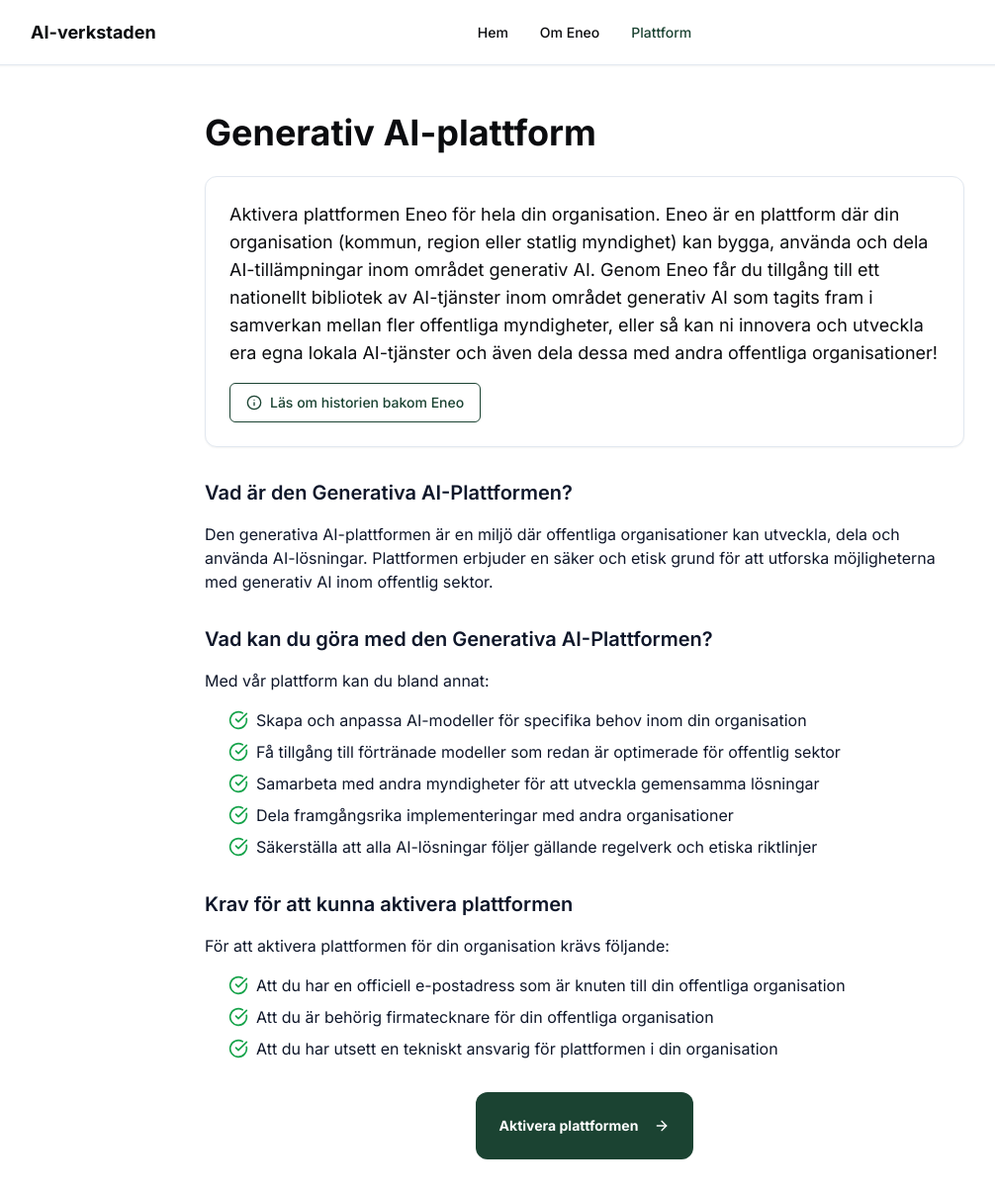
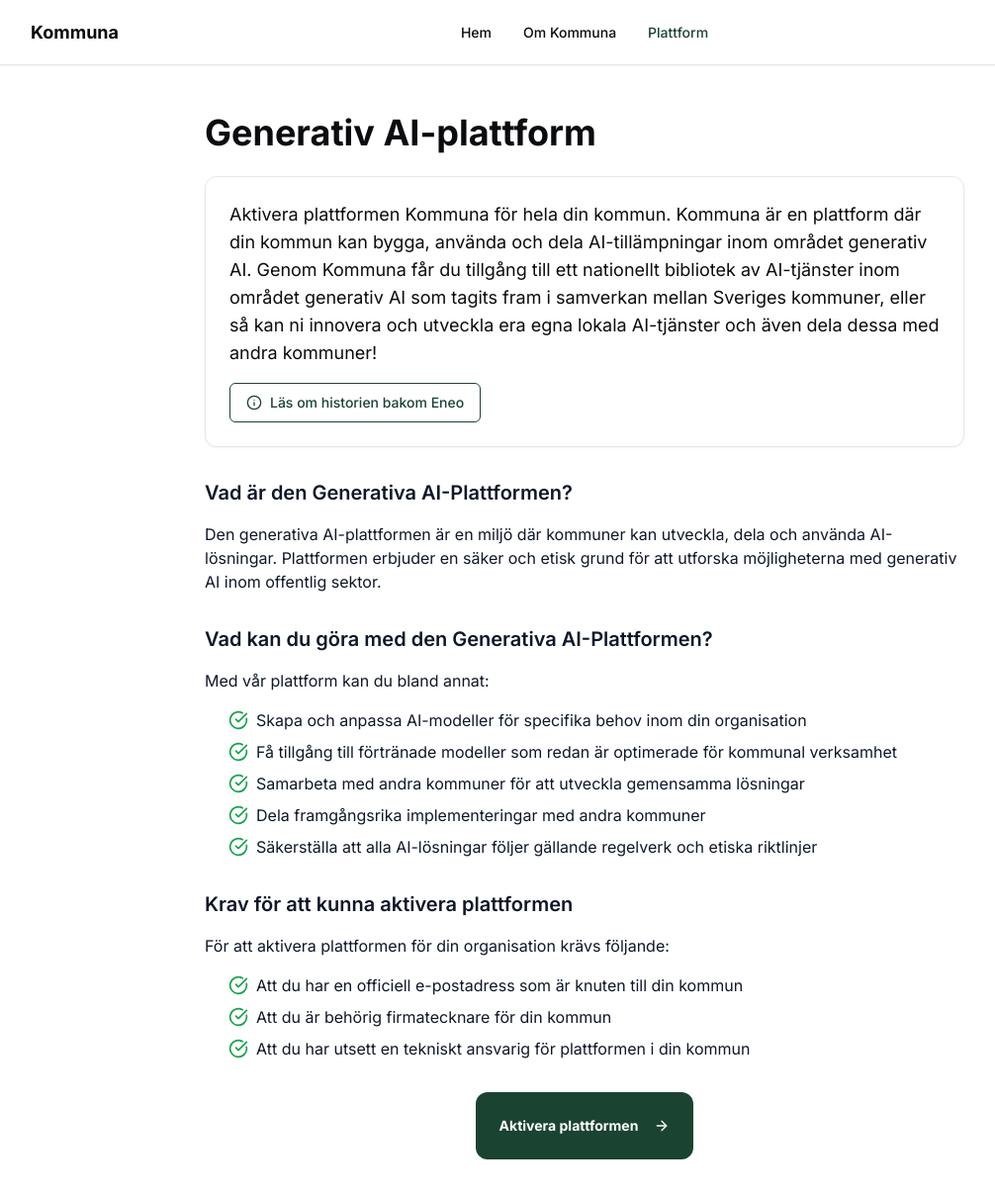
Before and after one commit to CCimen/aiverkstad-website-ki, a Next.js app: page /platform in a window 1280 px wide. Shown: the top 1210 px of the page at 99% size, without its empty margins (49-1055 px from the left). Built offline with nearby package versions, Linux system fonts and the light colour scheme.

Commit message:
"Rebrand to Kommuna"

```diff
--- a/app/activate/page.tsx
+++ b/app/activate/page.tsx
@@ -119,7 +119,7 @@ export default function ActivatePage() {
       <footer className="container px-4 py-6 md:py-10 border-t border-nordic-cloud mt-6 md:mt-10">
         <div className="max-w-[960px] mx-auto">
           <div className="text-center">
-            <p className="text-nordic-steel text-xs md:text-base">©2024 AI-verkstaden. Alla rättigheter förbehållna.</p>
+            <p className="text-nordic-steel text-xs md:text-base">©2024 Kommuna. Alla rättigheter förbehållna.</p>
           </div>
         </div>
       </footer>
--- a/app/agreement/page.tsx
+++ b/app/agreement/page.tsx
@@ -94,7 +94,7 @@ export default function AgreementPage() {
             </Link>
           </div>
           <div className="text-center">
-            <p className="text-[#475569] text-base">©2024 AI-verkstaden. Alla rättigheter förbehållna.</p>
+            <p className="text-[#475569] text-base">©2024 Kommuna. Alla rättigheter förbehållna.</p>
           </div>
         </div>
       </footer>
--- a/app/confirmation/page.tsx
+++ b/app/confirmation/page.tsx
@@ -50,7 +50,7 @@ function ConfirmationContent() {
                 {isNewTenant ? 'Aktivering genomförd!' : 'Välkommen tillbaka!'}
               </h1>
               <p className="text-base md:text-lg text-nordic-steel">
-                {orgName} har nu tillgång till Eneo
+                {orgName} har nu tillgång till Kommuna
               </p>
             </div>
 
@@ -87,7 +87,7 @@ function ConfirmationContent() {
           </div>
 
           <div className="mt-6 md:mt-8 text-center text-sm md:text-base text-nordic-steel px-4">
-            <p>Har du problem? Kontakta support@aiverkstad.se</p>
+            <p>Har du problem? Kontakta support@kommuna.se</p>
             <p className="mt-2">Detta är en demonstrationsversion med begränsad kapacitet.</p>
           </div>
         </div>
--- a/app/eneo/page.tsx
+++ b/app/eneo/page.tsx
@@ -50,7 +50,7 @@ export default function EneoPage() {
                     <CardContent>
                       <p className="text-nordic-steel mb-4 leading-relaxed">
                         Allt började våren 2023 med en hypotes inom Sundsvalls kommun, en hypotes om hur generativ AI
-                        skulle kunna tillgängliggöras på ett långsiktigt hållbart sätt i hela offentliga Sverige.
+                        skulle kunna tillgängliggöras på ett långsiktigt hållbart sätt i Sveriges kommuner.
                       </p>
                       <NordicButton
                         variant="secondary"
--- a/app/platform/page.tsx
+++ b/app/platform/page.tsx
@@ -16,11 +16,11 @@ export default function PlatformPage() {
           <div className="prose max-w-none">
             <div className="bg-nordic-snow p-6 rounded-xl shadow-sm border border-nordic-cloud mb-8">
               <p className="text-body text-nordic-ink mb-6">
-                Aktivera plattformen Eneo för hela din organisation. Eneo är en plattform där din organisation (kommun,
-                region eller statlig myndighet) kan bygga, använda och dela AI-tillämpningar inom området generativ AI.
-                Genom Eneo får du tillgång till ett nationellt bibliotek av AI-tjänster inom området generativ AI som
-                tagits fram i samverkan mellan fler offentliga myndigheter, eller så kan ni innovera och utveckla era
-                egna lokala AI-tjänster och även dela dessa med andra offentliga organisationer!
+                Aktivera plattformen Kommuna för hela din kommun. Kommuna är en plattform där din kommun
+                kan bygga, använda och dela AI-tillämpningar inom området generativ AI.
+                Genom Kommuna får du tillgång till ett nationellt bibliotek av AI-tjänster inom området generativ AI som
+                tagits fram i samverkan mellan Sveriges kommuner, eller så kan ni innovera och utveckla era
+                egna lokala AI-tjänster och även dela dessa med andra kommuner!
               </p>
               <div className="flex flex-col sm:flex-row gap-3">
                 <Button
@@ -38,7 +38,7 @@ export default function PlatformPage() {
 
             <h2 className="text-xl font-semibold mb-4 text-[#0F172A]">Vad är den Generativa AI-Plattformen?</h2>
             <p className="mb-6 text-[#0F172A]">
-              Den generativa AI-plattformen är en miljö där offentliga organisationer kan utveckla, dela och använda
+              Den generativa AI-plattformen är en miljö där kommuner kan utveckla, dela och använda
               AI-lösningar. Plattformen erbjuder en säker och etisk grund för att utforska möjligheterna med generativ
               AI inom offentlig sektor.
             </p>
@@ -50,9 +50,9 @@ export default function PlatformPage() {
             <ul className="list-none pl-0 mb-6 space-y-2">
               {[
                 "Skapa och anpassa AI-modeller för specifika behov inom din organisation",
-                "Få tillgång till förtränade modeller som redan är optimerade för offentlig sektor",
-                "Samarbeta med andra myndigheter för att utveckla gemensamma lösningar",
-                "Dela framgångsrika implementeringar med andra organisationer",
+                "Få tillgång till förtränade modeller som redan är optimerade för kommunal verksamhet",
+                "Samarbeta med andra kommuner för att utveckla gemensamma lösningar",
+                "Dela framgångsrika implementeringar med andra kommuner",
                 "Säkerställa att alla AI-lösningar följer gällande regelverk och etiska riktlinjer",
               ].map((item, index) => (
                 <li key={index} className="flex items-start gap-2 text-[#0F172A]">
@@ -66,9 +66,9 @@ export default function PlatformPage() {
             <p className="mb-4 text-[#0F172A]">För att aktivera plattformen för din organisation krävs följande:</p>
             <ul className="list-none pl-0 mb-8 space-y-2">
               {[
-                "Att du har en officiell e-postadress som är knuten till din offentliga organisation",
-                "Att du är behörig firmatecknare för din offentliga organisation",
-                "Att du har utsett en tekniskt ansvarig för plattformen i din organisation",
+                "Att du har en officiell e-postadress som är knuten till din kommun",
+                "Att du är behörig firmatecknare för din kommun",
+                "Att du har utsett en tekniskt ansvarig för plattformen i din kommun",
               ].map((item, index) => (
                 <li key={index} className="flex items-start gap-2 text-[#0F172A]">
                   <CheckCircle className="h-5 w-5 text-[#16A34A] mt-0.5 flex-shrink-0" />
--- a/app/sign/page.tsx
+++ b/app/sign/page.tsx
@@ -16,17 +16,17 @@ import { ActivationTimeline } from "@/components/ui/activation-timeline"
 
 const GeneralAgreement = () => (
   <div className="space-y-4 text-sm leading-relaxed">
-    <h3 className="text-lg font-semibold text-nordic-ink">Generellt avtal för Eneo-plattformen</h3>
+    <h3 className="text-lg font-semibold text-nordic-ink">Generellt avtal för Kommuna-plattformen</h3>
 
     <section>
       <h4 className="font-semibold text-nordic-ink mb-2">1. Allmänna bestämmelser</h4>
       <p className="text-nordic-steel mb-3">
-        Detta avtal reglerar din organisations användning av Eneo-plattformen för generativ AI. Genom att acceptera detta avtal
+        Detta avtal reglerar din kommuns användning av Kommuna-plattformen för generativ AI. Genom att acceptera detta avtal
         förbinder sig organisationen att använda plattformen i enlighet med gällande lagar och förordningar samt de riktlinjer
-        som fastställts av AI-verkstaden.
+        som fastställts av Kommuna.
       </p>
       <p className="text-nordic-steel mb-3">
-        Plattformen tillhandahålls för att stödja offentliga organisationer i deras digitala transformation genom säker
+        Plattformen tillhandahålls för att stödja kommuner i deras digitala transformation genom säker
         och transparent användning av AI-teknologi inom ramen för offentlig sektor.
       </p>
     </section>
@@ -34,15 +34,15 @@ const GeneralAgreement = () => (
     <section>
       <h4 className="font-semibold text-nordic-ink mb-2">2. Plattformens syfte och omfattning</h4>
       <p className="text-nordic-steel mb-3">
-        Eneo-plattformen syftar till att erbjuda en säker, skalbar och etisk miljö för utveckling och användning av
-        generativ AI inom offentlig sektor. Plattformen möjliggör samverkan mellan organisationer och främjar
+        Kommuna-plattformen syftar till att erbjuda en säker, skalbar och etisk miljö för utveckling och användning av
+        generativ AI inom offentlig sektor. Plattformen möjliggör samverkan mellan kommuner och främjar
         innovation inom AI-området.
       </p>
       <ul className="list-disc pl-6 text-nordic-steel space-y-1 mb-3">
-        <li>Tillhandahålla nationella delade AI-tjänster för offentliga organisationer</li>
+        <li>Tillhandahålla nationella delade AI-tjänster för kommuner</li>
         <li>Erbjuda verktyg för utveckling av organisationsspecifika AI-lösningar</li>
         <li>Säkerställa efterlevnad av gällande regelverk och etiska riktlinjer</li>
-        <li>Främja kunskapsdelning och samverkan mellan offentliga aktörer</li>
+        <li>Främja kunskapsdelning och samverkan mellan kommuner</li>
       </ul>
     </section>
 
@@ -507,7 +507,7 @@ function SignPageContent() {
             </Link>
           </div>
           <div className="text-center">
-            <p className="text-nordic-steel text-sm md:text-base">©2024 AI-verkstaden. Alla rättigheter förbehållna.</p>
+            <p className="text-nordic-steel text-sm md:text-base">©2024 Kommuna. Alla rättigheter förbehållna.</p>
           </div>
         </div>
       </footer>
--- a/components/navbar.tsx
+++ b/components/navbar.tsx
@@ -17,7 +17,7 @@ export default function Navbar() {
 
   const navItems = [
     { name: "Hem", path: "/" },
-    { name: "Om Eneo", path: "/eneo" },
+    { name: "Om Kommuna", path: "/eneo" },
     { name: "Plattform", path: "/platform" },
   ]
 
@@ -27,7 +27,7 @@ export default function Navbar() {
         {/* Logo - positioned absolute on left */}
         <div className="absolute left-4 md:left-10">
           <Link href="/" className="flex items-center group">
-            <span className="font-bold text-base md:text-lg text-nordic-ink hover:text-nordic-forest transition-colors">AI-verkstaden</span>
+            <span className="font-bold text-base md:text-lg text-nordic-ink hover:text-nordic-forest transition-colors">Kommuna</span>
           </Link>
         </div>
 
```
Also changed, not shown: app/api/signup/route.ts (+5 -5 lines), app/page.tsx (+4 -4 lines), setuptenants/USAGE.md (+1 -1 lines), 1 other file (tests, documents, lock files or other folders).
